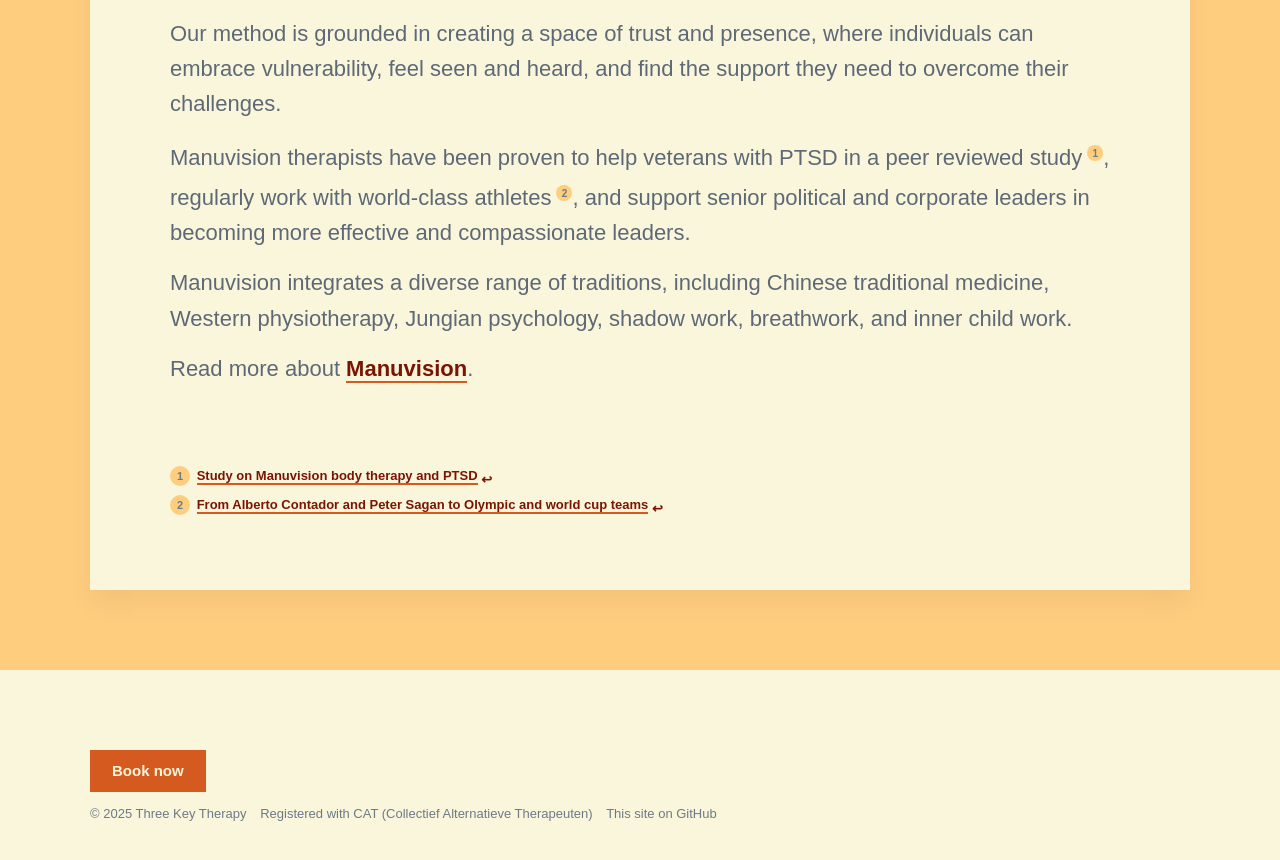
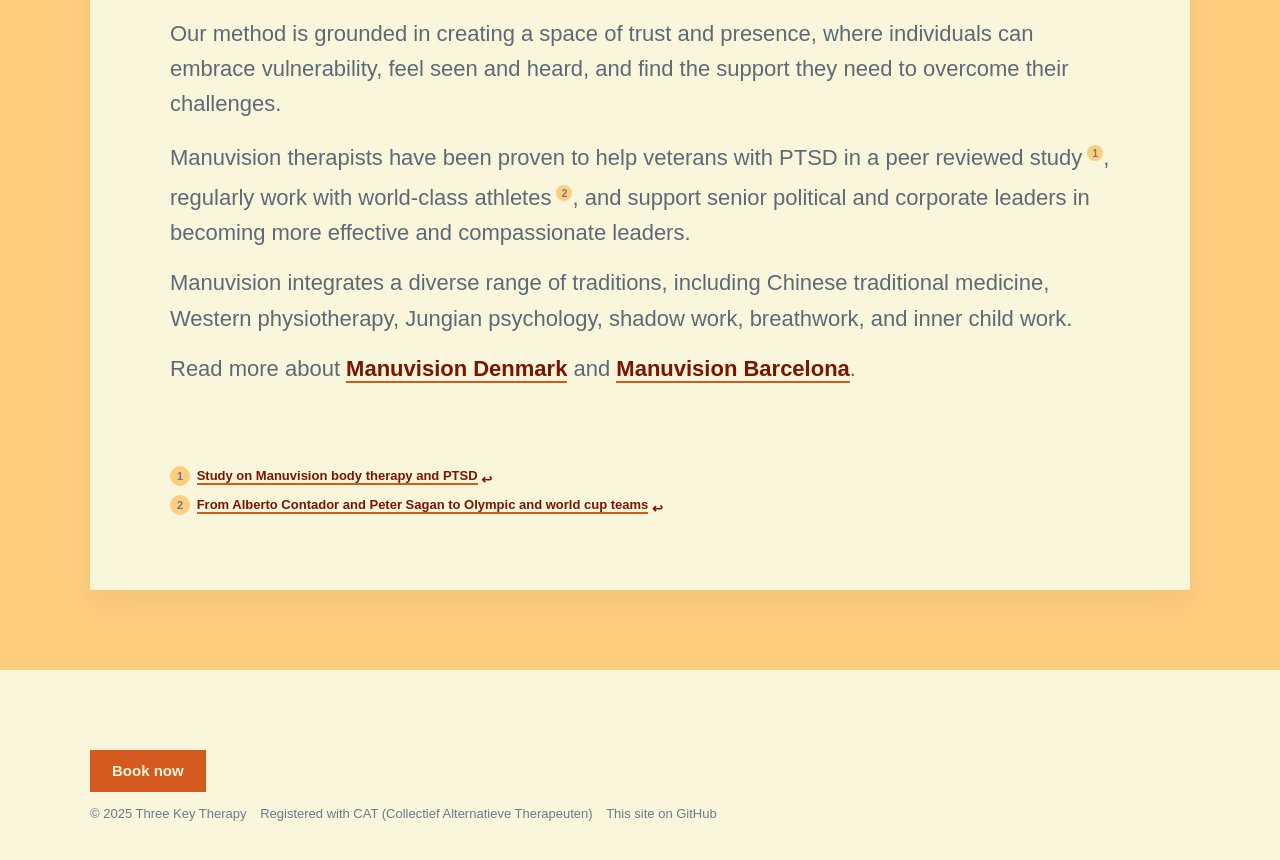
Before and after one commit to threekeytherapy/threekeytherapy.com, a Jekyll site: the page built from _projects/about.md, in a window 1280 px wide and 900 px high, scrolled down 1345 px. Shown: the top 860 px of the window. Built offline with Jekyll 4.4.1, drawn with Linux system fonts in a browser that asks for light colours; nearby versions of some CDN libraries; some web fonts are replaced.

Commit message:
adds link

```diff
--- a/_projects/about.md
+++ b/_projects/about.md
@@ -31,7 +31,7 @@
 
 Manuvision integrates a diverse range of traditions, including Chinese traditional medicine, Western physiotherapy, Jungian psychology, shadow work, breathwork, and inner child work.
 
-Read more about [Manuvision](https://manuvision-dk.translate.goog/om-manuvision/?_x_tr_sl=da&_x_tr_tl=en&_x_tr_hl=en-US&_x_tr_pto=wapp).
+Read more about [Manuvision Denmark](https://manuvision-dk.translate.goog/om-manuvision/?_x_tr_sl=da&_x_tr_tl=en&_x_tr_hl=en-US&_x_tr_pto=wapp) and [Manuvision Barcelona](https://manuvision.es/language/en/home-english/).
 
 [^1]: [Study on Manuvision body therapy and PTSD](https://manuvision-dk.translate.goog/forskning/?_x_tr_sl=da&_x_tr_tl=en&_x_tr_hl=en-US&_x_tr_pto=wapp)
 [^2]: [From Alberto Contador and Peter Sagan to Olympic and world cup teams](https://manuvision-dk.translate.goog/elitesport/?_x_tr_sl=da&_x_tr_tl=en&_x_tr_hl=en-US&_x_tr_pto=wapp)
```
